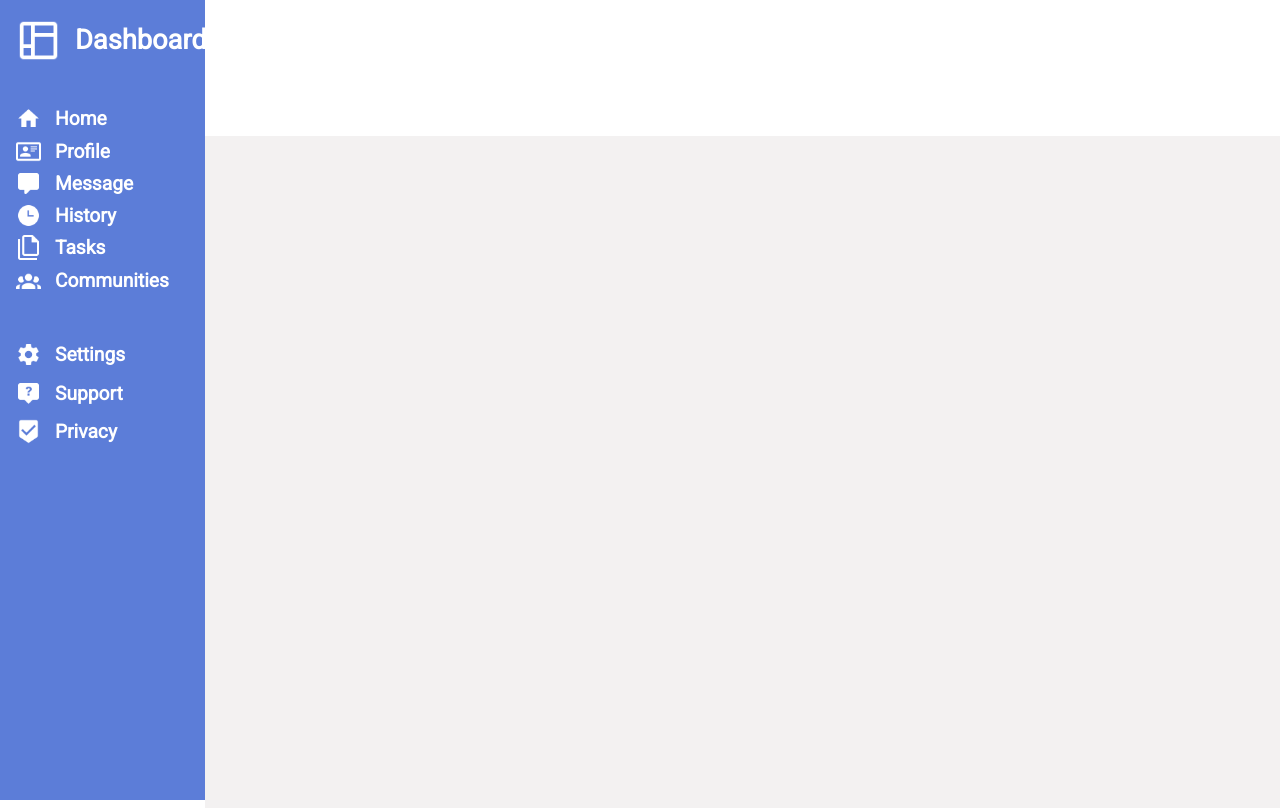
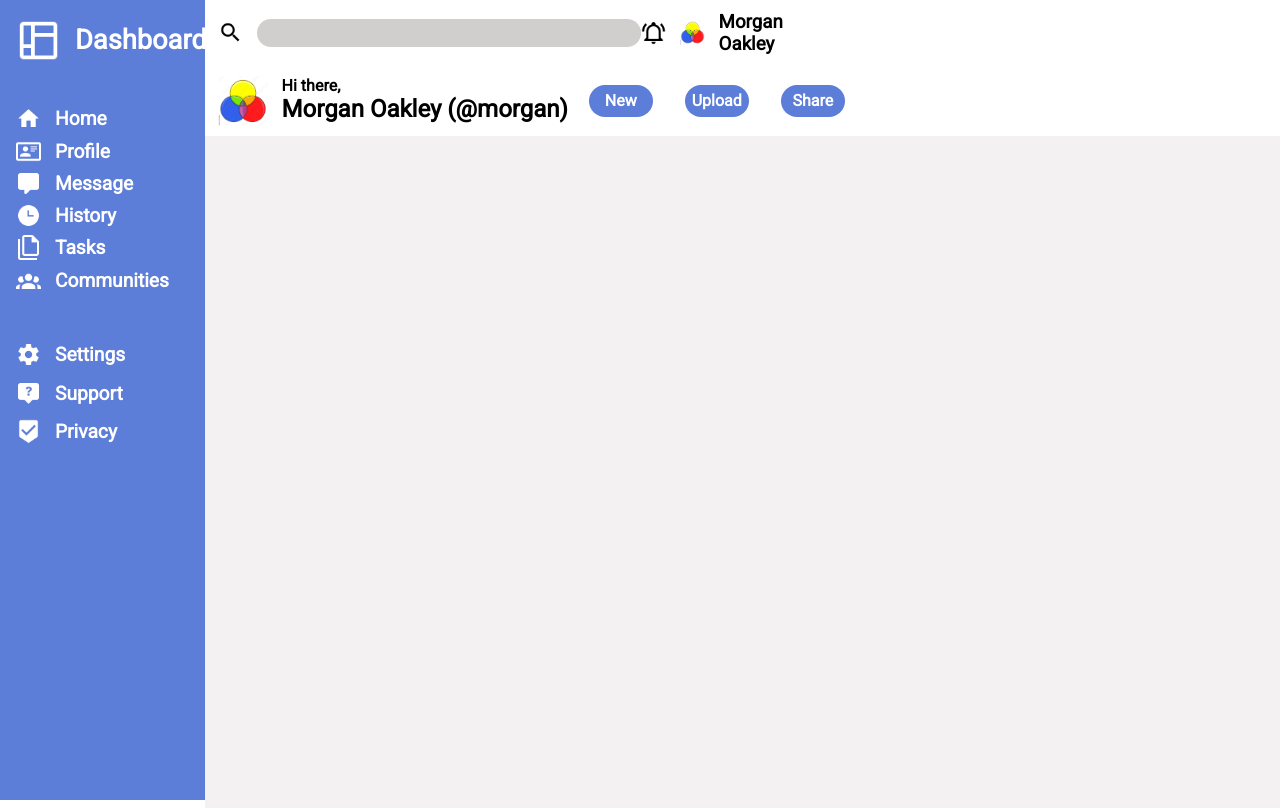
Before and after one commit to SalamanderCtesiphon/Admin-Dashboard, a plain HTML site: page index.html in a window 1280 px wide. Drawn offline with Linux system fonts and the light colour scheme.

Commit message:
styled the header

```diff
--- a/index.html
+++ b/index.html
@@ -31,7 +31,33 @@
                     <div><img src="icons/marker-check.png" alt="privacy icon"> Privacy</div>
                 </div>
             </div>
-            <div class="header"></div>
+            <div class="header">
+                <div class="header-top">
+                    <div class="left-side">
+                        <img src="icons/magnify.png" alt="search">
+                        <div class="search-bar"></div>
+                    </div>
+                    <div class="right-side">
+                        <img src="icons/bell-ring-outline.png" alt="notifications">
+                        <img src="icons/profile-icon215.jpeg" alt="profile">
+                        <h3>Morgan Oakley</h3>
+                    </div>
+                </div>
+                <div class="header-bottom">
+                    <div class="greeting">
+                        <img class="big-icon" src="icons/profile-icon215.jpeg" alt="profile">
+                        <div class="greeting-paragraph">
+                            <p>Hi there,</p>
+                            <h2>Morgan Oakley (@morgan)</h2>
+                        </div>
+                    </div>
+                    <div class="buttons">
+                        <button>New</button>
+                        <button>Upload</button>
+                        <button>Share</button>
+                    </div>
+                </div>
+            </div>
             <div class="hero"></div>
         </div>
         <div class="shadow-bar bar2"></div>
--- a/style.css
+++ b/style.css
@@ -107,7 +107,10 @@ img {
     grid-column-end: 7;
     grid-row-start: 1;
     grid-row-end: 2;
-    box-shadow: 0 4px 0 2 rgba(0, 0, 0, 0.6);
+    box-shadow: 0 10em 0 0 rgba(0, 0, 0, 0.6);
+    display: flex;
+    flex-direction: column;
+    justify-content: space-around;
 }
 
 .hero {
@@ -119,3 +122,63 @@ img {
     grid-row-start: 2;
     grid-row-end: 7;
 }
+
+.header-top {
+    display: flex;
+    align-items: center;
+    justify-content: space-between;
+    width: 50vw;
+}
+
+.left-side {
+    display: flex;
+    align-items: center;
+    margin-left: 1vw;
+}
+
+.search-bar {
+    background-color: rgb(209, 206, 206);
+    width: 30vw;
+    height: 3.5vh;
+    border-radius: 20px;
+}
+
+.right-side {
+    display: flex;
+    align-items: center;
+    margin-right: 1vw;
+    justify-content: space-between;
+}
+
+.header-bottom {
+    display: flex;
+    align-items: center;
+    justify-content: space-between;
+    width: 50vw;
+}
+
+.greeting {
+    display: flex;
+}
+
+.big-icon {
+    height: 50px;
+    margin-left: 1vw;
+}
+
+.buttons {
+    display: flex;
+    align-items: center;
+    justify-content: space-between;
+    width: 20vw;
+}
+
+button {
+    background-color: #5c7dd8;
+    color: white;
+    border: none;
+    border-radius: 20px;
+    height: 4vh;
+    width: 5vw;
+    font-size: 1rem;
+}
```
Also changed, not shown: icons/bell-ring-outline.png (added), icons/magnify.png (added).
